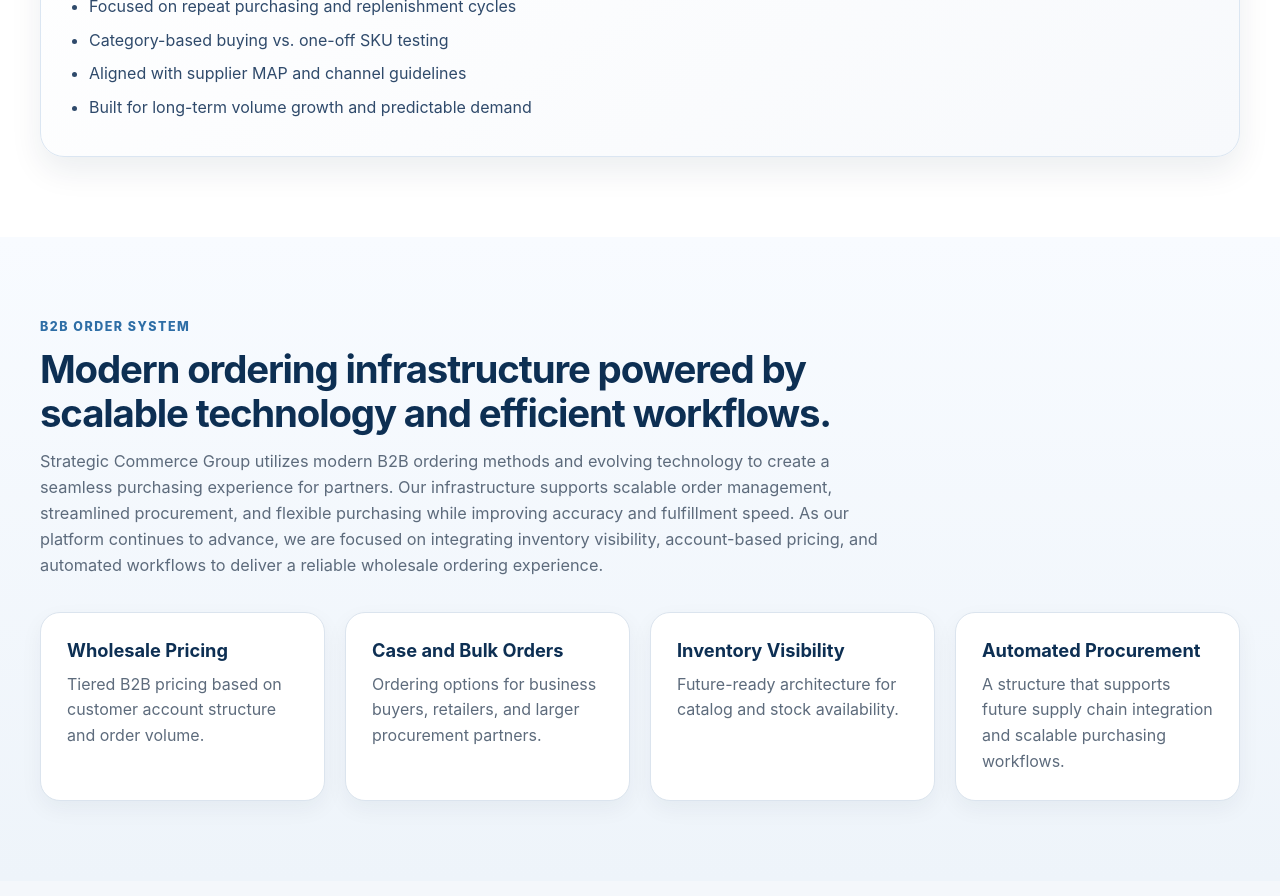
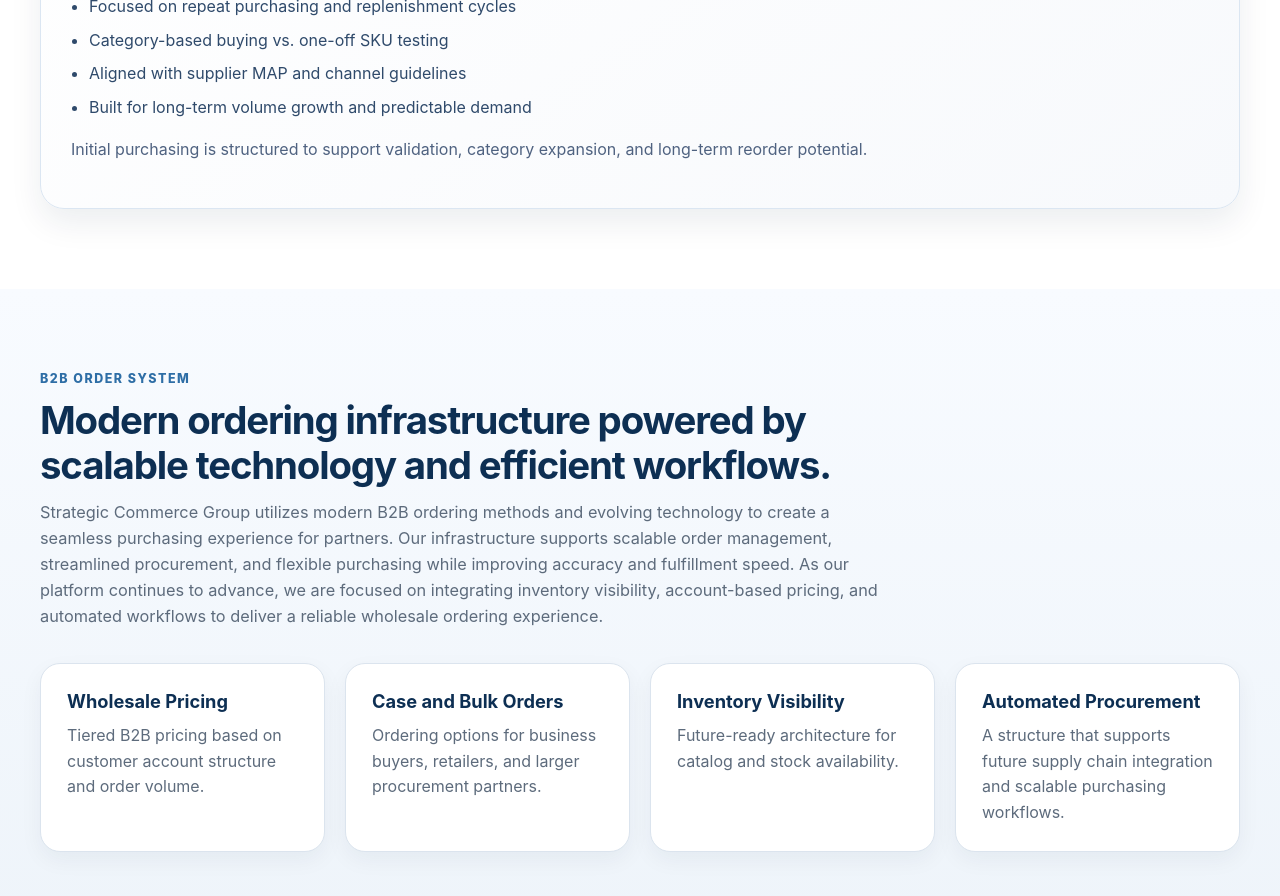
Before and after one commit to larryfelix66/strategic-commerce-group-site, a React (Vite) app: page / in a window 1280 px wide. Shown: the part 5840-6736 px from the top of the page. Built offline with nearby package versions, Linux system fonts and the light colour scheme.

Commit message:
Update App.jsx

```diff
--- a/src/App.jsx
+++ b/src/App.jsx
@@ -452,7 +452,11 @@ velocity across e-commerce and wholesale distribution channels."
     <li>Aligned with supplier MAP and channel guidelines</li>
     <li>Built for long-term volume growth and predictable demand</li>
   </ul>
-</div>
+<p className="purchasing-note">
+  Initial purchasing is structured to support validation, category expansion, and long-term reorder potential.
+</p>
+
+    </div>
 
 </div>
 </section>
```
